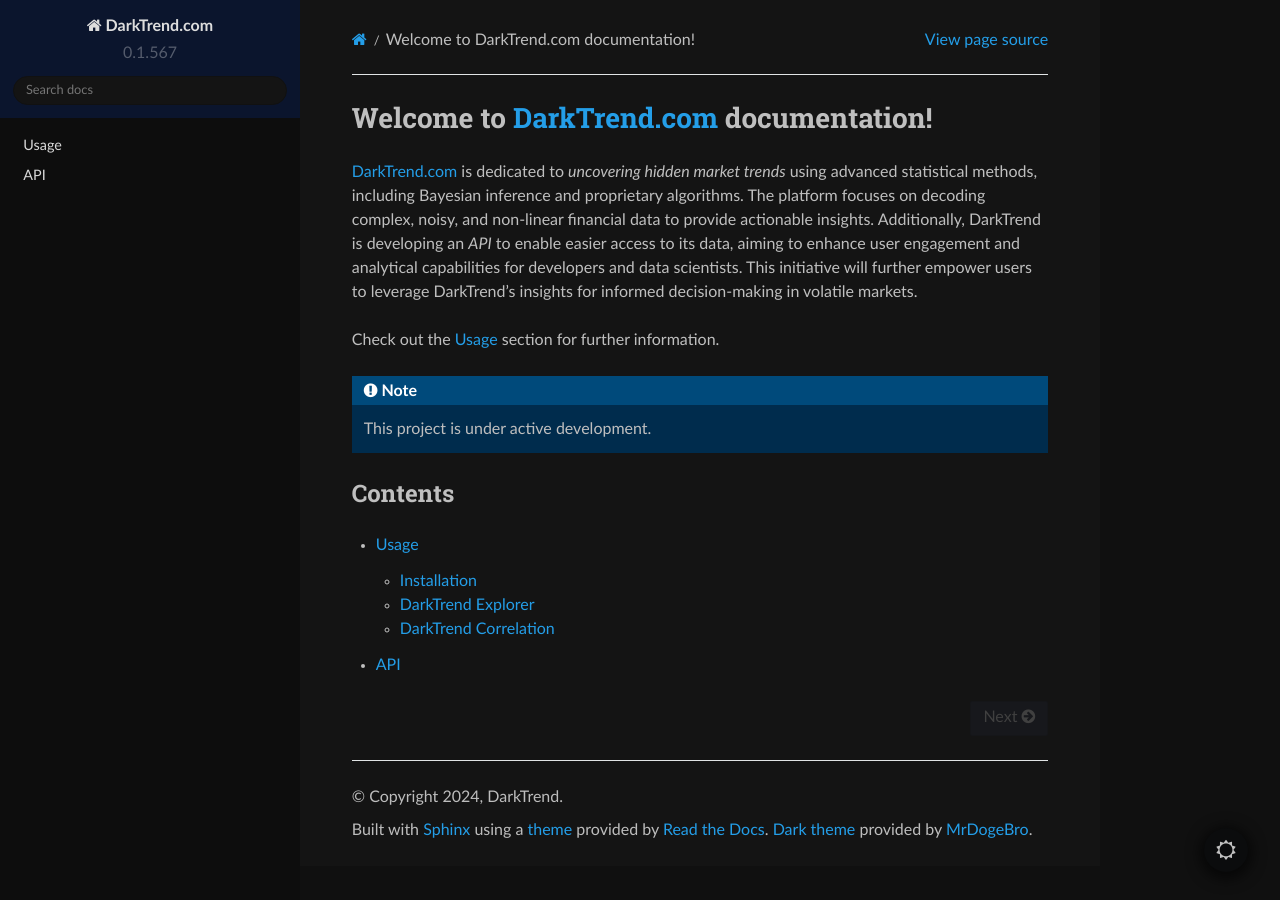
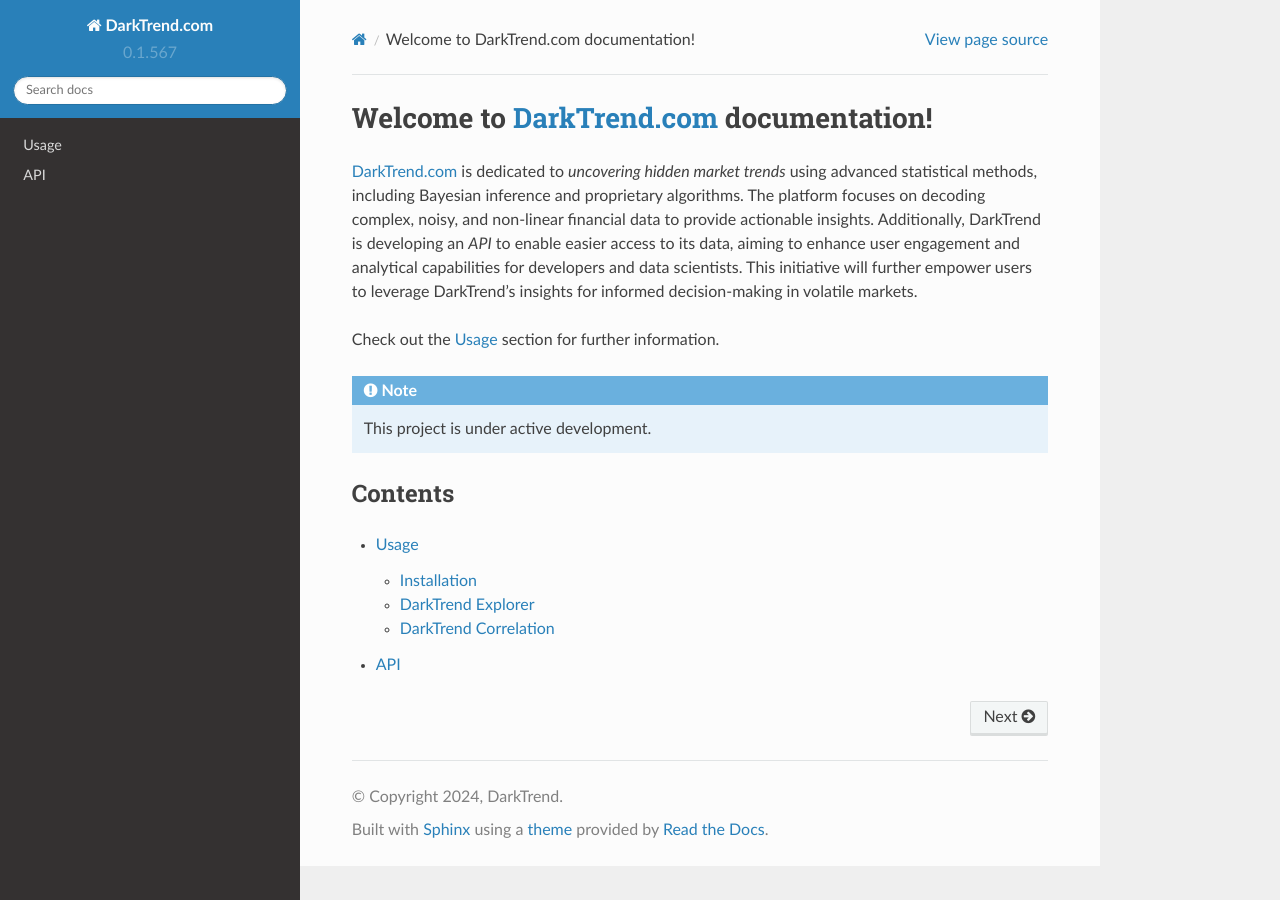
Before and after one commit to buhbuhtig/darktrend, a Sphinx documentation site: the page built from docs/source/index.rst, in a window 1280 px wide. Built offline with Sphinx 7.4.7 and the Read the Docs theme 2.0.0, drawn with Linux system fonts in a browser that asks for light colours.

Commit message:
Update conf.py

```diff
--- a/docs/source/conf.py
+++ b/docs/source/conf.py
@@ -17,7 +17,6 @@ extensions = [
     'sphinx.ext.autodoc',
     'sphinx.ext.autosummary',
     'sphinx.ext.intersphinx',
-    'sphinx_rtd_dark_mode',
 ]
 # html_static_path = ['_static']
 intersphinx_mapping = {
@@ -34,6 +33,6 @@ html_theme = 'sphinx_rtd_theme'
 # html_css_files = [
 #     'css/rtd_dark2.css',
 # ]
-default_dark_mode = True
+# default_dark_mode = True
 # -- Options for EPUB output
 epub_show_urls = 'footnote'
```
